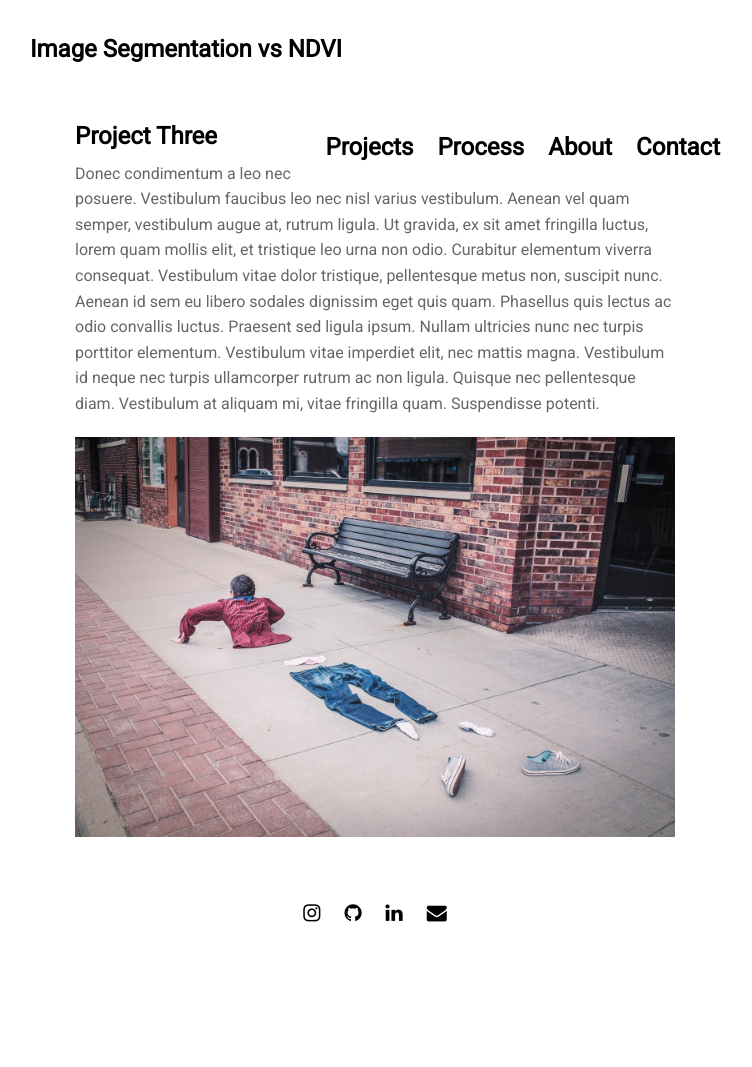
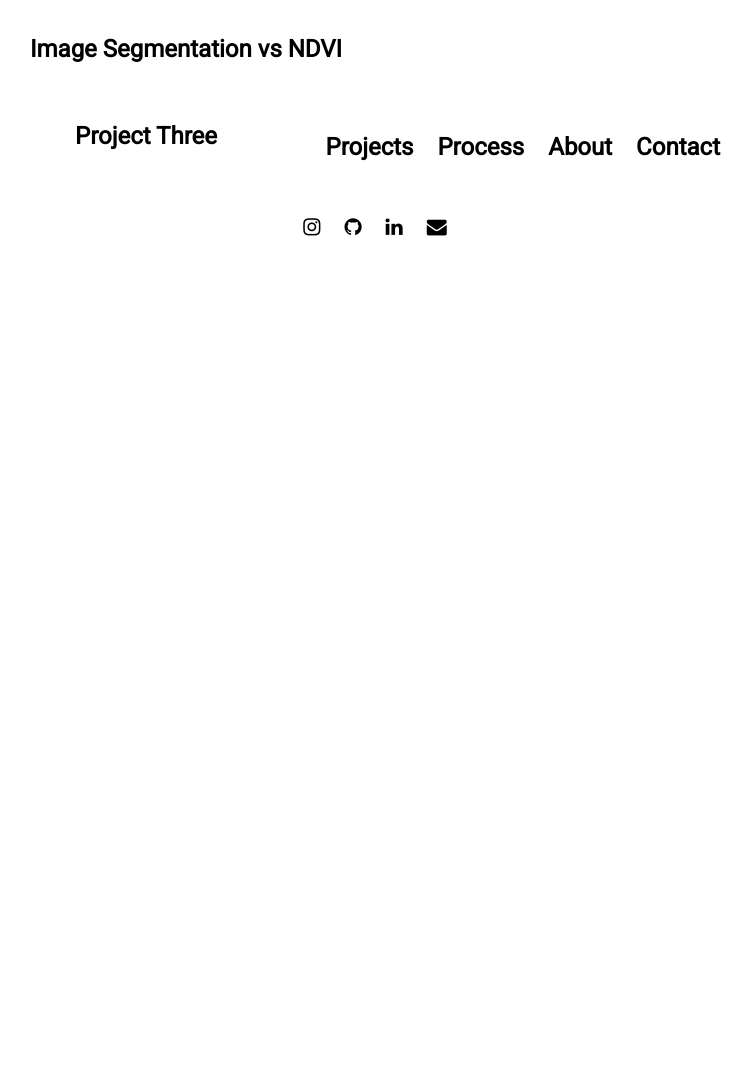
Before and after one commit to jinuew/webinfo, a Jekyll site: the page built from projects/proj-3.md, in a window 1280 px wide. Shown: the whole page, without its empty margins (265-1017 px from the left). Built offline with Jekyll 4.4.1, drawn with Linux system fonts in a browser that asks for light colours; nearby versions of some CDN libraries; after the commit the page ends 900 px from its top, so only the background shows below that.

Commit message:
Update proj-3.md

```diff
--- a/projects/proj-3.md
+++ b/projects/proj-3.md
@@ -2,7 +2,3 @@
 layout: post
 title: 'Project Three'
 ---
-
-Donec condimentum a leo nec posuere. Vestibulum faucibus leo nec nisl varius vestibulum. Aenean vel quam semper, vestibulum augue at, rutrum ligula. Ut gravida, ex sit amet fringilla luctus, lorem quam mollis elit, et tristique leo urna non odio. Curabitur elementum viverra consequat. Vestibulum vitae dolor tristique, pellentesque metus non, suscipit nunc. Aenean id sem eu libero sodales dignissim eget quis quam. Phasellus quis lectus ac odio convallis luctus. Praesent sed ligula ipsum. Nullam ultricies nunc nec turpis porttitor elementum. Vestibulum vitae imperdiet elit, nec mattis magna. Vestibulum id neque nec turpis ullamcorper rutrum ac non ligula. Quisque nec pellentesque diam. Vestibulum at aliquam mi, vitae fringilla quam. Suspendisse potenti.
-
-{% include image.html url="http://www.gratisography.com" image="projects/proj-3/clothes.jpg" %}
```
